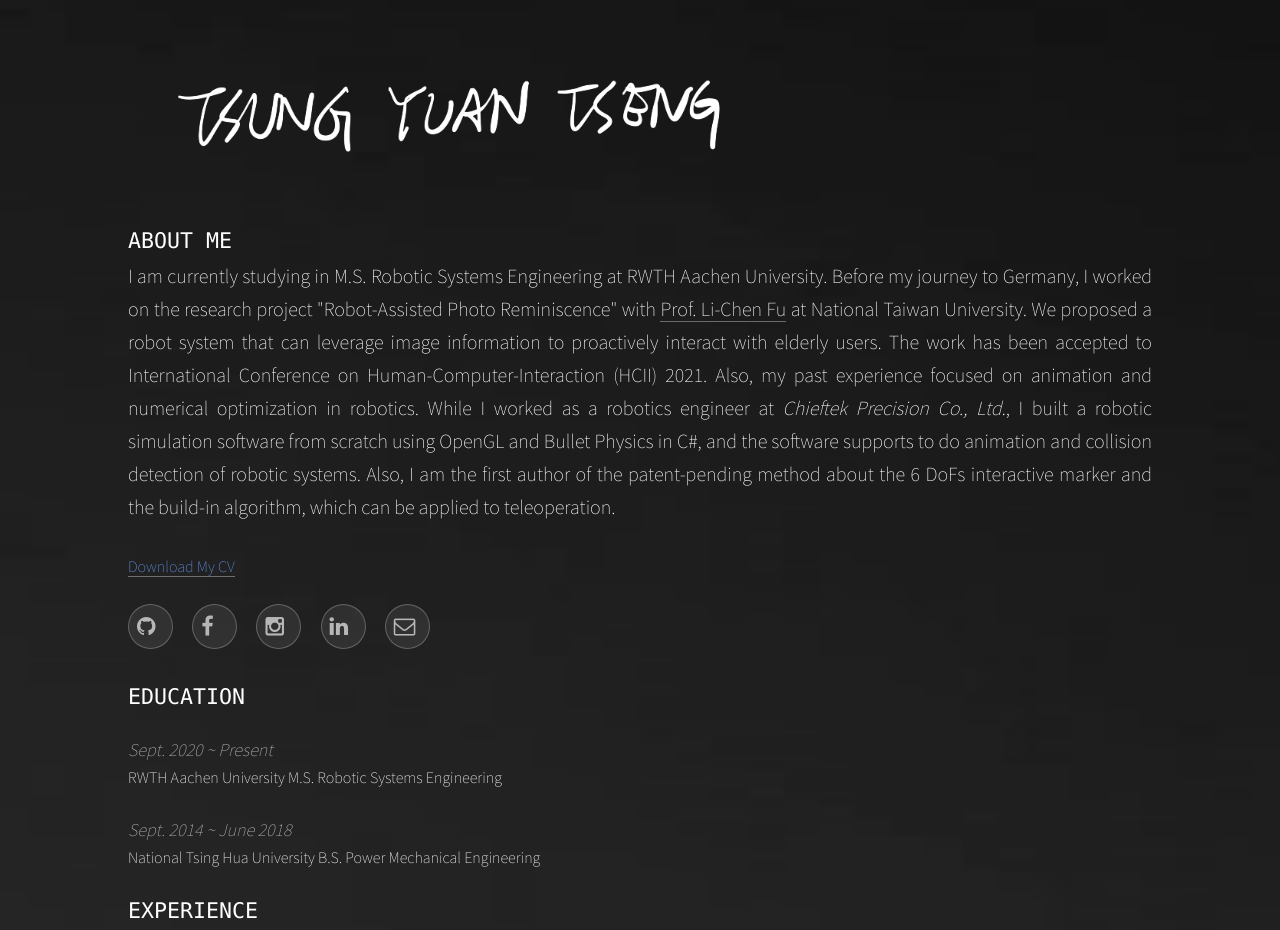
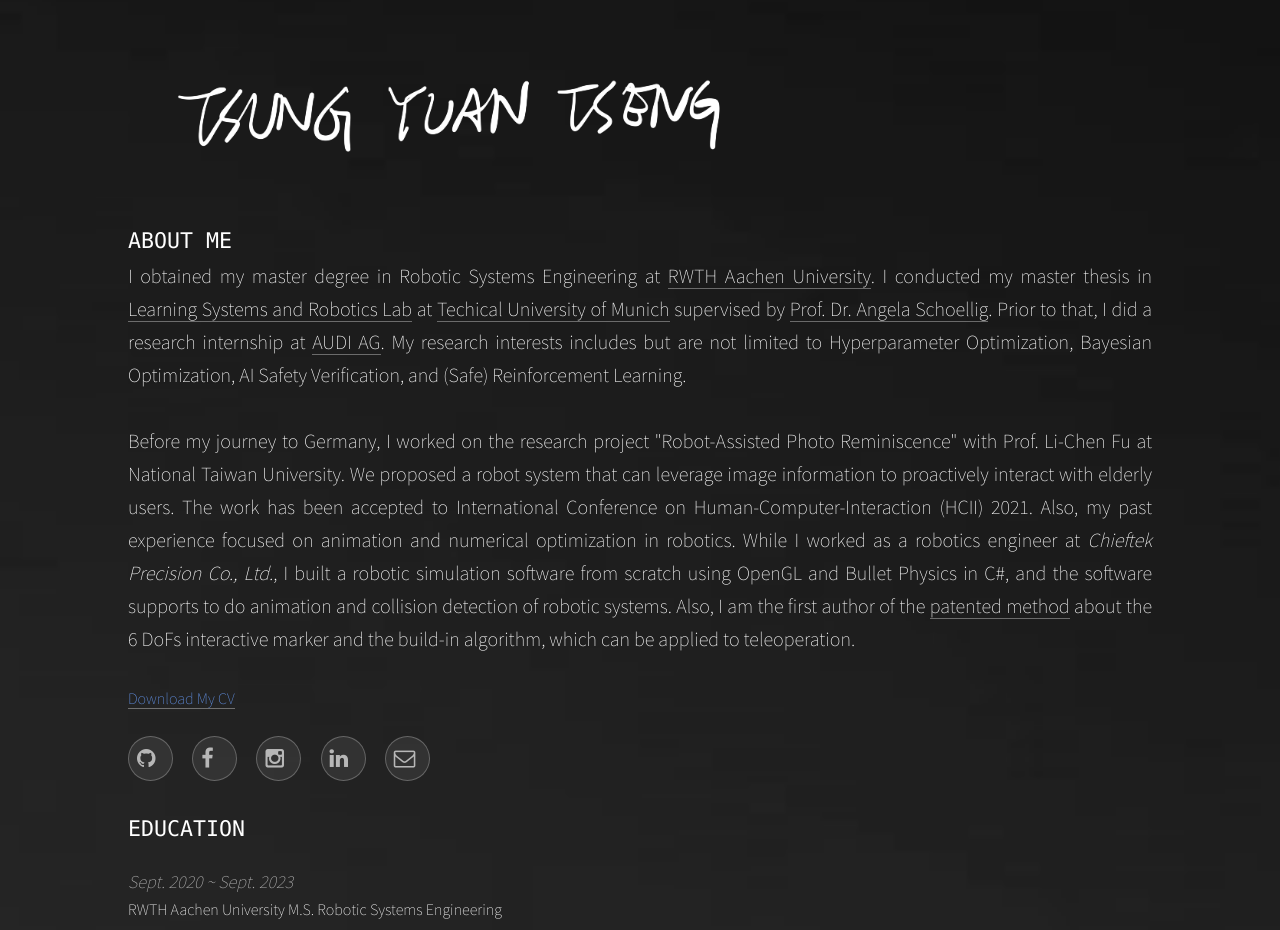
Before and after one commit to middleyuan/old.middleyuan.github.io, a plain HTML site: page index.html in a window 1280 px wide. Shown: the part 278-1208 px from the top of the page. Drawn offline with Linux system fonts and the light colour scheme; files whose address does not match are found by name.

Commit message:
update about me

```diff
--- a/index.html
+++ b/index.html
@@ -39,16 +39,21 @@
                 <section class="w3-container w3-center w3-content" style="max-width:none">
                     <h2 class="w3-wide" style="font-family:Consolas">ABOUT ME</h2>
                     <p class="w3-content" style="color:white">
-                        I am currently studying in M.S. Robotic Systems Engineering at RWTH Aachen University.
+                        I obtained my master degree in Robotic Systems Engineering at <a href="https://www.rwth-aachen.de/go/id/a/?lidx=1">RWTH Aachen University</a>.
+                        I conducted my master thesis in <a href="https://www.dynsyslab.org/vision-news/">Learning Systems and Robotics Lab</a> at
+                        <a href="https://www.tum.de/">Techical University of Munich</a> supervised by <a href="https://www.dynsyslab.org/prof-angela-schoellig/">Prof. Dr. Angela Schoellig</a>.
+                        Prior to that, I did a research internship at <a href="https://www.audi.com/en/company.html">AUDI AG</a>. My research interests
+                        includes but are not limited to Hyperparameter Optimization, Bayesian Optimization, AI Safety Verification, and (Safe) Reinforcement Learning.
+                        <br>
+                        <br>
                         Before my journey to Germany, I worked on the research project "Robot-Assisted Photo Reminiscence" with
-                        <a href="https://www.ntueeacl.com/25351235662594525480-advisor.html">Prof. Li-Chen Fu</a> at
-                        National Taiwan University. We proposed a robot system that can leverage image information to proactively interact with elderly users.
+                        Prof. Li-Chen Fu at National Taiwan University. We proposed a robot system that can leverage image information to proactively interact with elderly users.
                         The work has been accepted to International Conference on Human-Computer-Interaction (HCII) 2021.
                         Also, my past experience focused on animation and numerical optimization in robotics. While I
                         worked as a robotics engineer at <i>Chieftek Precision Co., Ltd.</i>, I built a robotic
                         simulation software from scratch using OpenGL and Bullet Physics in C#, and the software supports to do
                         animation and collision detection of robotic systems. Also, I am the first author
-                        of the patent-pending method about the 6 DoFs interactive marker and the build-in algorithm,
+                        of the <a href="https://twpat1.tipo.gov.tw/twpatc/twpatkm?!!FRURLI767265">patented method</a> about the 6 DoFs interactive marker and the build-in algorithm,
                         which can be applied to teleoperation.
                     </p>
                     <p><a href="materials/CV.pdf" style="color:cornflowerblue" Download>Download My CV</a></p>
@@ -61,7 +66,7 @@
                     <li><a href="mailto:alex730310@gmail.com" class="icon style2 fa-envelope-o"><span class="label">Email</span></a></li>
                 </ul>
                 <h2 style="font-family:Consolas">EDUCATION</h2>
-                <d><i>Sept. 2020 ~ Present</i></d>
+                <d><i>Sept. 2020 ~ Sept. 2023</i></d>
                 <p style="color:white">
                     RWTH Aachen University M.S. Robotic Systems Engineering
                 </p>
@@ -297,7 +302,7 @@
 
             <!-- Footer -->
             <footer id="footer">
-                <p>&copy; All rights reserved. Design by AlexTseng.</p>
+                <p>&copy; All rights reserved. Designed by Tsung Yuan Tseng.</p>
             </footer>
 
         </div>
```
